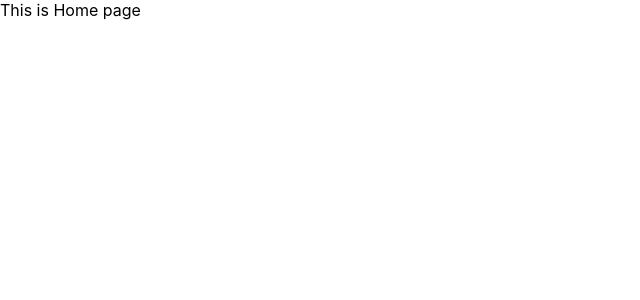
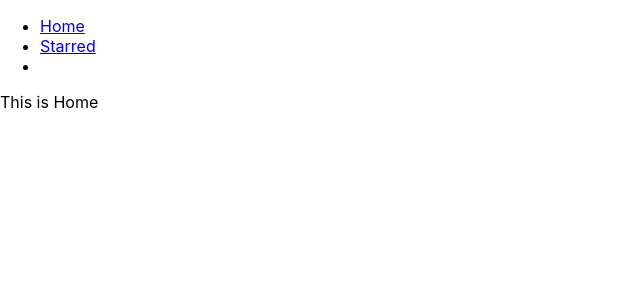
Before and after one commit to OMGItsRobb/boxoffice, a React (Create React App) app: page / in a window 1280 px wide. Shown: the top 300 px of the page, without its empty margins (0-640 px from the left). Built offline with nearby package versions, Linux system fonts and the light colour scheme.

Commit message:
Added Nav

```diff
--- a/src/App.js
+++ b/src/App.js
@@ -1,21 +1,29 @@
 import React from 'react';
 import { Switch, Route } from 'react-router-dom';
+import Nav from './Components/Nav.jsx';
+import { Home } from './pages/Home.jsx';
+import Starred from './pages/Starred.jsx';
 
 function App() {
   return (
+    <div>
+      <Nav />
       <Switch>
         <Route exact path="/">
-        This is Home page
+          <Home />
         </Route>
 
         <Route exaxt path="/starred">
-        This is starr3d content
+          <Starred />
         </Route>
 
         <Route>
+          <div>
             <h1>404 Page Not Found</h1>
+          </div>
         </Route>
       </Switch>
+    </div>
   );
 }
 
--- /dev/null
+++ b/src/Components/Nav.jsx
@@ -0,0 +1,27 @@
+import React from 'react';
+import { Link } from 'react-router-dom';
+
+const LINKS = [
+  { to: '/', text: 'Home' },
+  {
+    to: '/starred',
+    text: 'Starred',
+  },
+];
+
+function Nav() {
+  return (
+    <div>
+      <ul>
+        {LINKS.map(item => (
+          <li key={item.to}>
+            <Link to={item.to}>{item.text}</Link>
+          </li>
+        ))}
+        <li></li>
+      </ul>
+    </div>
+  );
+}
+
+export default Nav;
--- /dev/null
+++ b/src/pages/Home.jsx
@@ -0,0 +1,5 @@
+import React from 'react';
+
+export const Home = () => {
+  return <div>This is Home</div>;
+};
--- /dev/null
+++ b/src/pages/Starred.jsx
@@ -0,0 +1,7 @@
+import React from 'react';
+
+const Starred = () => {
+  return <div>This is Starred!</div>;
+};
+
+export default Starred;
```
Lines whose indentation alone changed are shown as unchanged.
